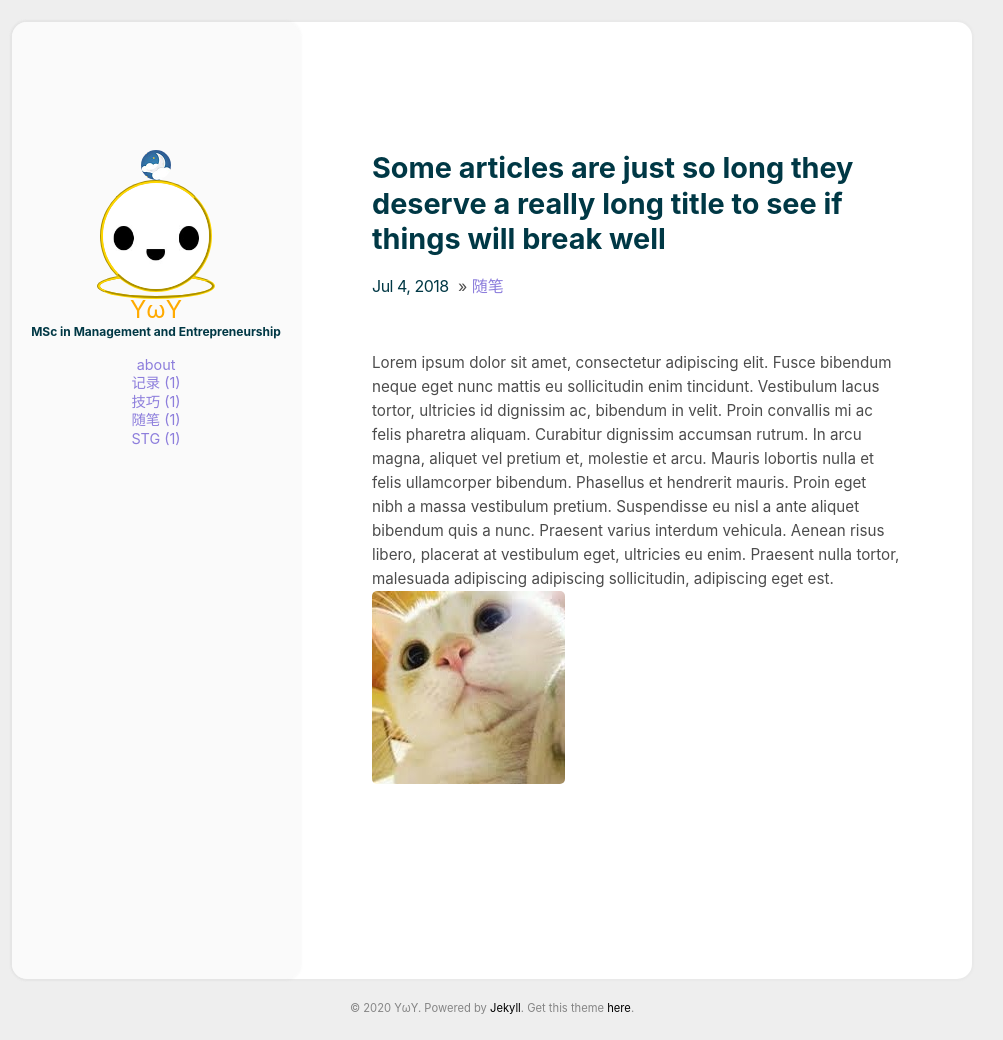
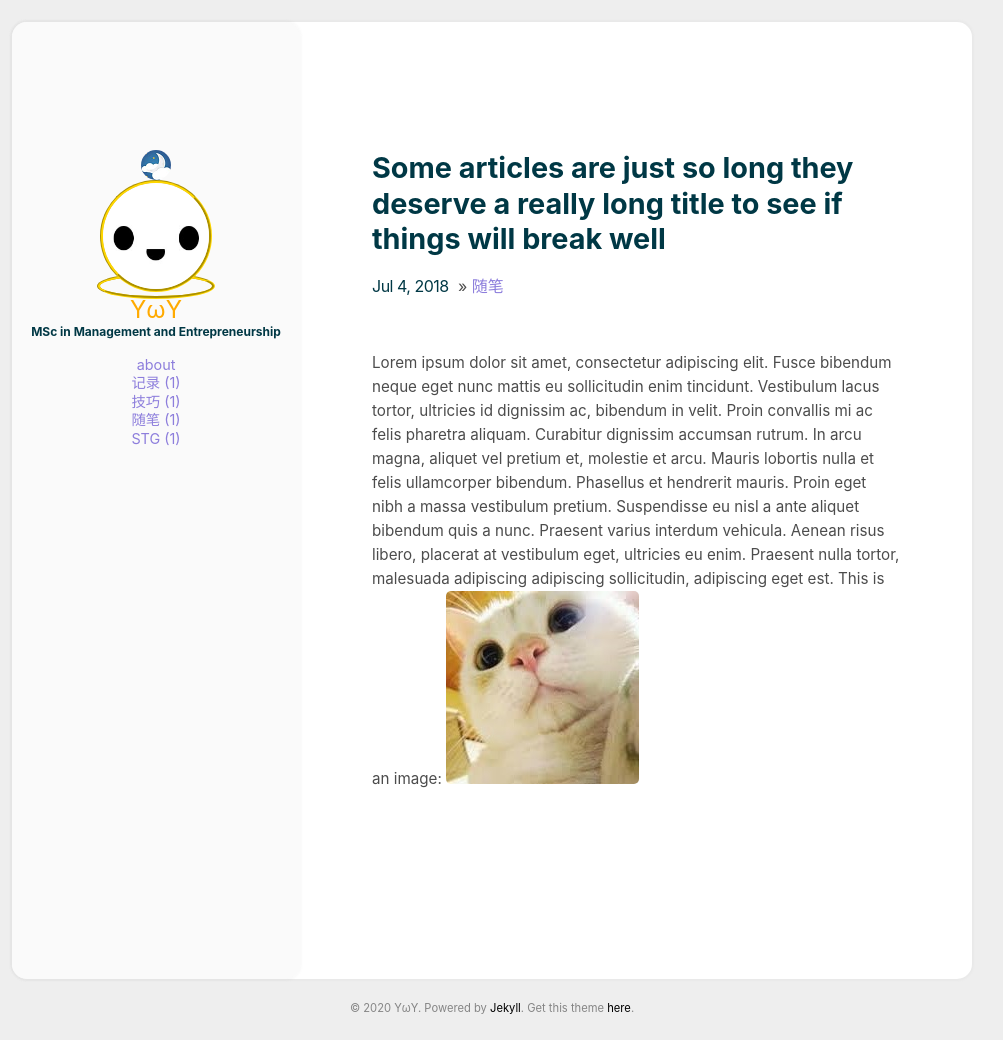
Before and after one commit to yuwuyin/blog, a Jekyll site: the page built from _posts/2018-07-04-t1.md, in a window 1280 px wide. Shown: the whole page, without its empty margins (148-1151 px from the left). Built offline with Jekyll 4.4.1, drawn with Linux system fonts in a browser that asks for light colours.

Commit message:
Update 2018-07-04-t1.md

```diff
--- a/_posts/2018-07-04-t1.md
+++ b/_posts/2018-07-04-t1.md
@@ -5,4 +5,5 @@ comments: true
 ---
 
 Lorem ipsum dolor sit amet, consectetur adipiscing elit. Fusce bibendum neque eget nunc mattis eu sollicitudin enim tincidunt. Vestibulum lacus tortor, ultricies id dignissim ac, bibendum in velit. Proin convallis mi ac felis pharetra aliquam. Curabitur dignissim accumsan rutrum. In arcu magna, aliquet vel pretium et, molestie et arcu. Mauris lobortis nulla et felis ullamcorper bibendum. Phasellus et hendrerit mauris. Proin eget nibh a massa vestibulum pretium. Suspendisse eu nisl a ante aliquet bibendum quis a nunc. Praesent varius interdum vehicula. Aenean risus libero, placerat at vestibulum eget, ultricies eu enim. Praesent nulla tortor, malesuada adipiscing adipiscing sollicitudin, adipiscing eget est.
+This is an image:
 ![img](/assets/img/cat.jpg)
```
